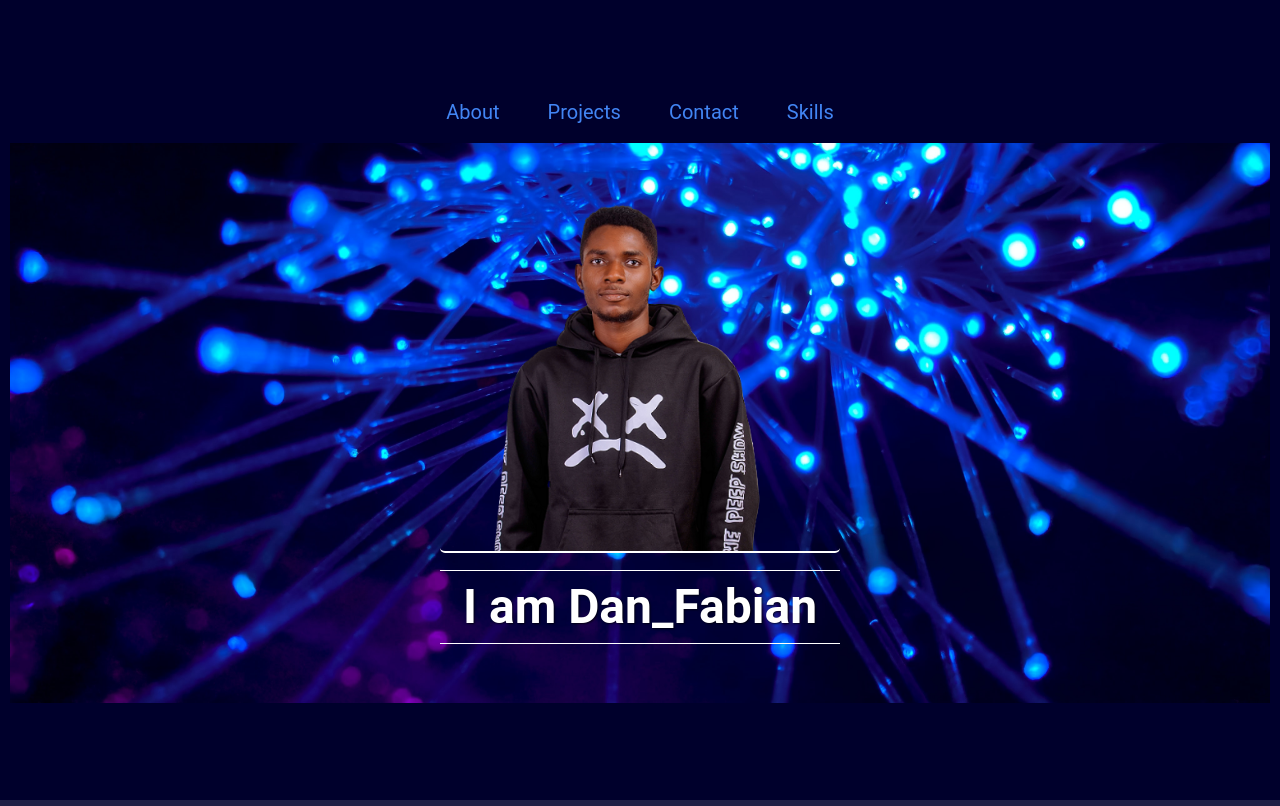
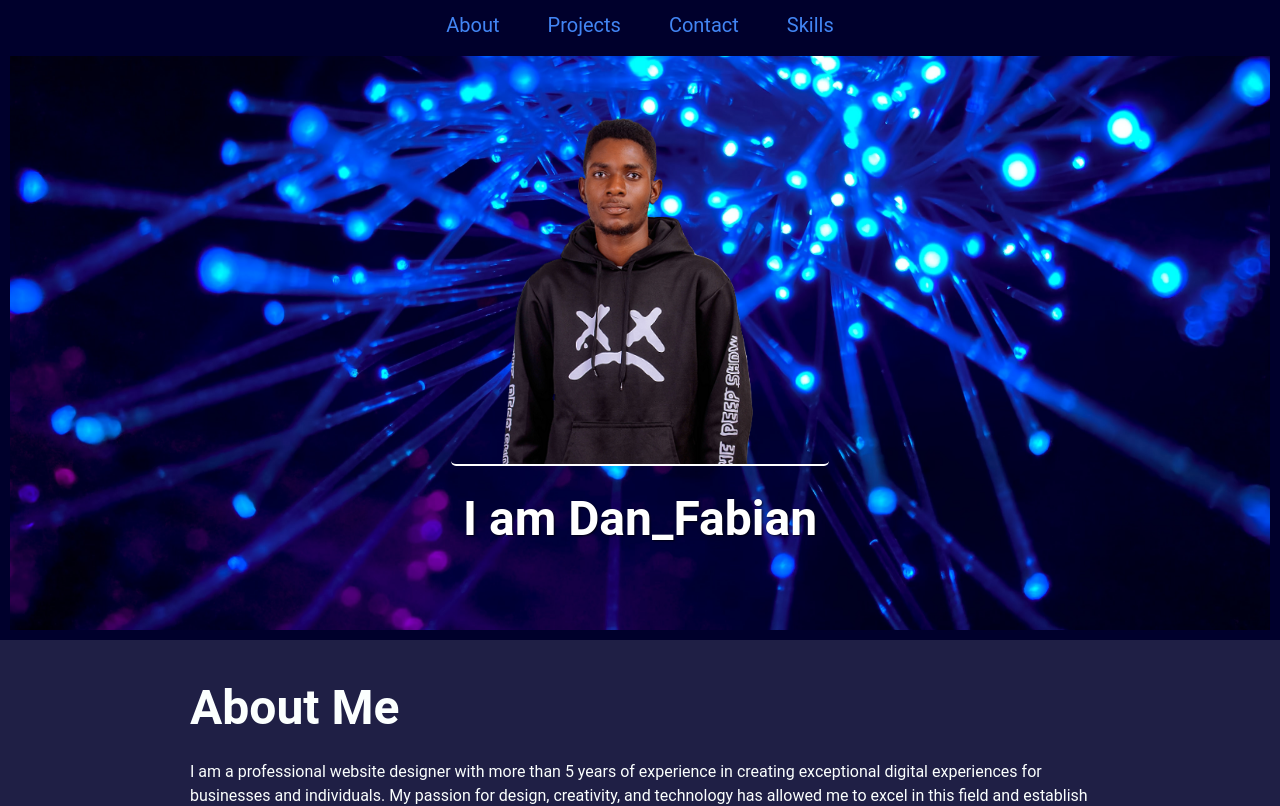
Before and after one commit to danFabCode/My-portfolio, a plain HTML site: page index.html in a window 1280 px wide. Shown: the top 806 px of the page. Drawn offline with Linux system fonts and the light colour scheme.

Commit message:
update
updated

```diff
--- a/index.css
+++ b/index.css
@@ -38,7 +38,7 @@ header {
   background-color:#00002c;
   background-size: cover;
   background-position: center;
-  height: 100vh;
+  height: 80vh;
   display: flex;
   flex-direction: column;
   justify-content: center;
@@ -53,6 +53,8 @@ nav {
 nav ul {
   list-style: none;
   display: flex;
+  justify-content: center;
+  align-items: center;
 }
 
 nav ul li {
@@ -76,18 +78,19 @@ nav ul li a:hover {
 
 .banner {
   width: 100%;
-  height: 70vh;
+  height: 80vh;
   text-align: center;
   color: #fff;
   text-shadow: 1px 1px 2px rgba(0, 0, 0, 0.7);
   background: url(images/jj-ying-8bghKxNU1j0-unsplash.jpg) center no-repeat;
   background-size: cover;
+
 }
 .banner img{
   /* border: 1px solid white; */
   border-radius: 5px;
   border-bottom: 2px solid white;
-  width: 400px;
+  max-width: 400px;
   height: 400px;
   margin: 10px auto;
   /* box-shadow: 2px 2px 0 0 white; */
@@ -116,7 +119,7 @@ main {
   padding: 2rem 1rem;
 }
 .container{
-  max-width: 1000px;
+  max-width: 900px;
   margin: auto;
 }
 
@@ -206,6 +209,7 @@ footer {
 }
 .socials{
   margin: 10px auto;
+  padding:0 10px;
   text-align: center;
   color: #f4b400;
 }
@@ -283,10 +287,9 @@ h2{
   font-size: 3em;
 }
 h1{
-  font-size: 4em;
+  font-size: 3em;
   text-align: center;
   margin: 10px auto 20px;
-  border-bottom: 1px solid white;
-  border-top: 1px solid white;
-  width: 400px;
+  /* border-bottom: 1px solid white;
+  border-top: 1px solid white; */
 }
--- a/index.html
+++ b/index.html
@@ -79,11 +79,6 @@
               <div class="icon-text">
                 <i class="fab fa-wordpress"></i>
                 <span>WordPress</span>
-              </div>
-
-              <div class="icon-text">
-                <i class="fab fa-wix"></i>
-                <span>Wix</span>
               </div>
 
               <div class="icon-text">
```
